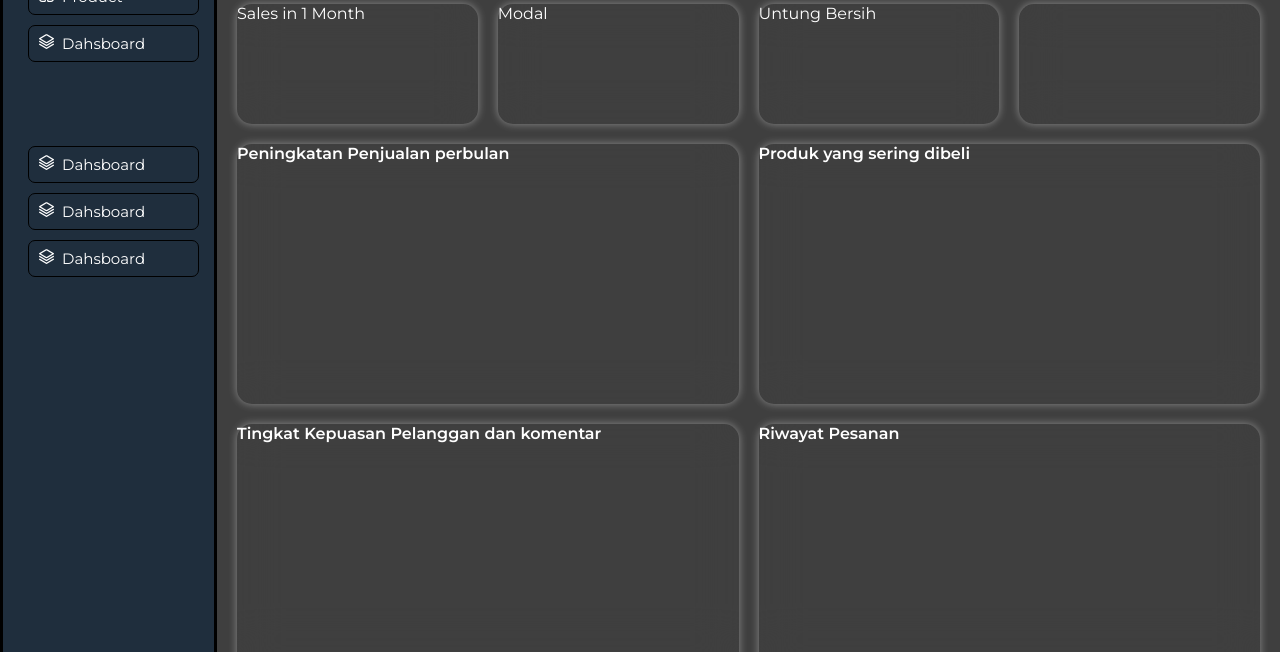
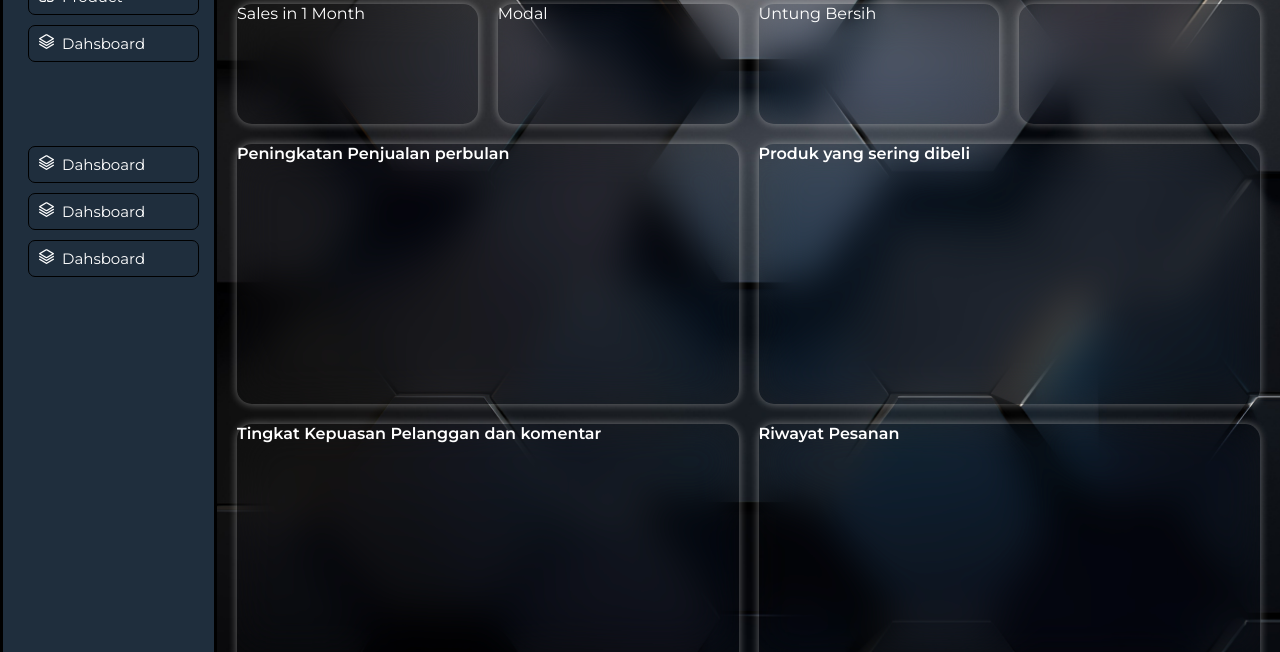
Before and after one commit to Dormamus/EdgeRunner, a plain HTML site: page index.html in a window 1280 px wide. Shown: the part 148-800 px from the top of the page. Drawn offline with nearby package versions, Linux system fonts and the light colour scheme.

Commit message:
Update project.css

```diff
--- a/project.css
+++ b/project.css
@@ -21,7 +21,7 @@ body, html {
    height: 100%;
    width: 100%;
    overflow: auto;
-   background-image: url('bg.jpg');
+   background-image: url('bege.jpg');
    background-color: rgba(0,0,0,0.5);
   background-repeat: no-repeat;
   background-size: cover;
```
